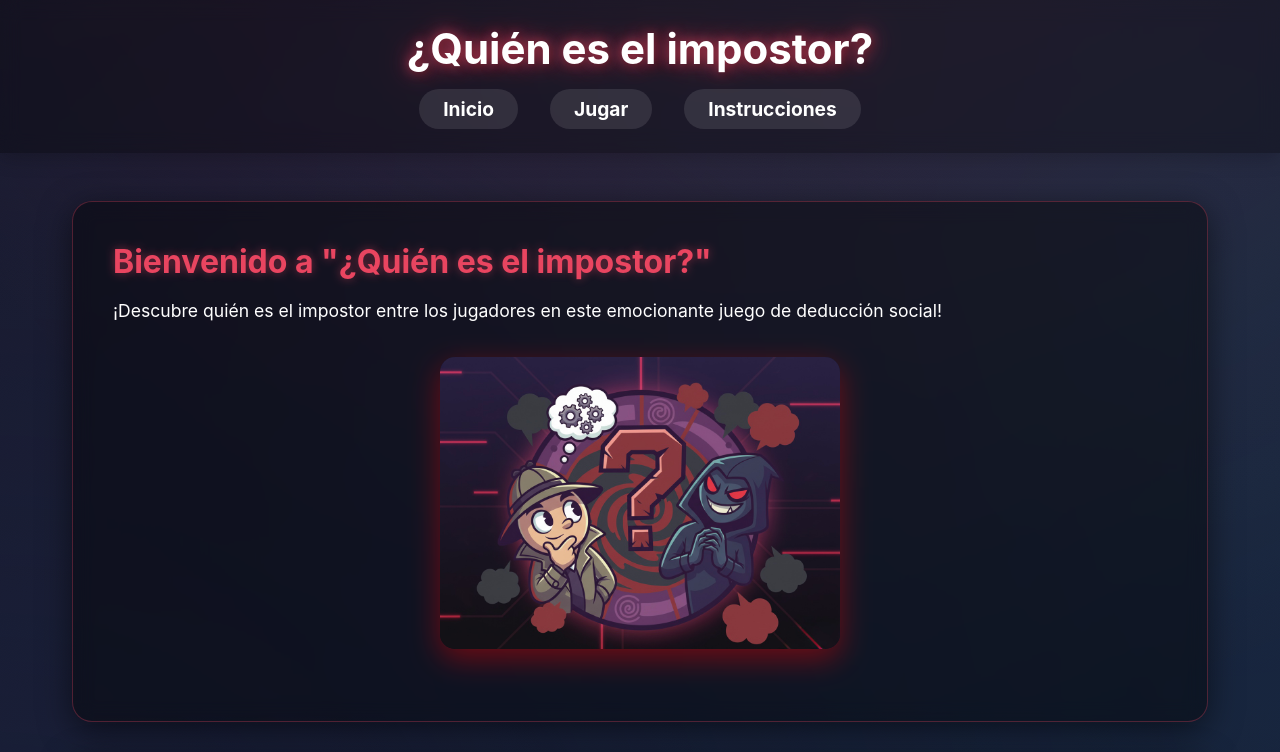
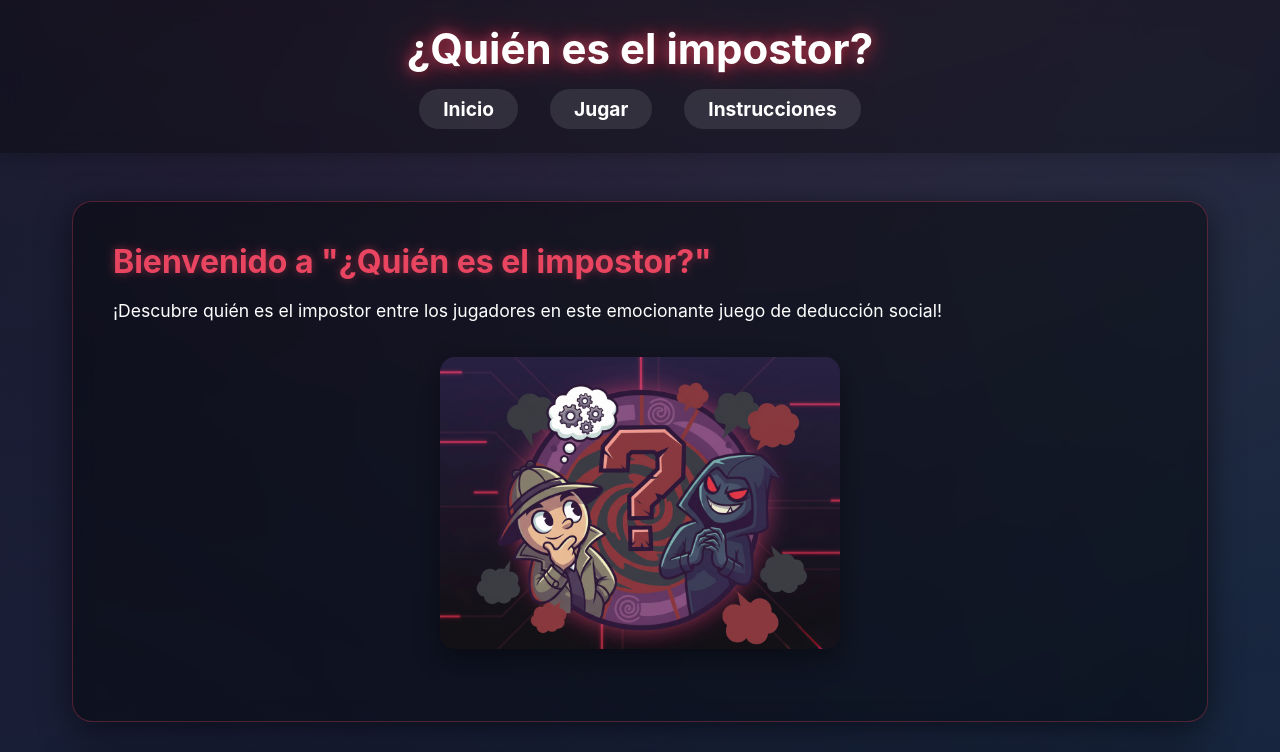
Before and after one commit to JoacoBRM/juego_impostor, a plain HTML site: page index.html in a window 1280 px wide. Shown: the top 752 px of the page. Drawn offline with Linux system fonts and the light colour scheme.

Commit message:
Cambio paleta de colores

```diff
--- a/src/css/styles.css
+++ b/src/css/styles.css
@@ -221,7 +221,7 @@ img {
     height: auto;
     margin: 1.5rem auto;
     border-radius: 15px;
-    box-shadow: 0 10px 30px rgba(255, 0, 0, 0.4);
+    box-shadow: 0 10px 30px rgba(0, 0, 0, 0.4);
     transition: transform 0.3s ease;
     object-fit: contain;
 }
```
